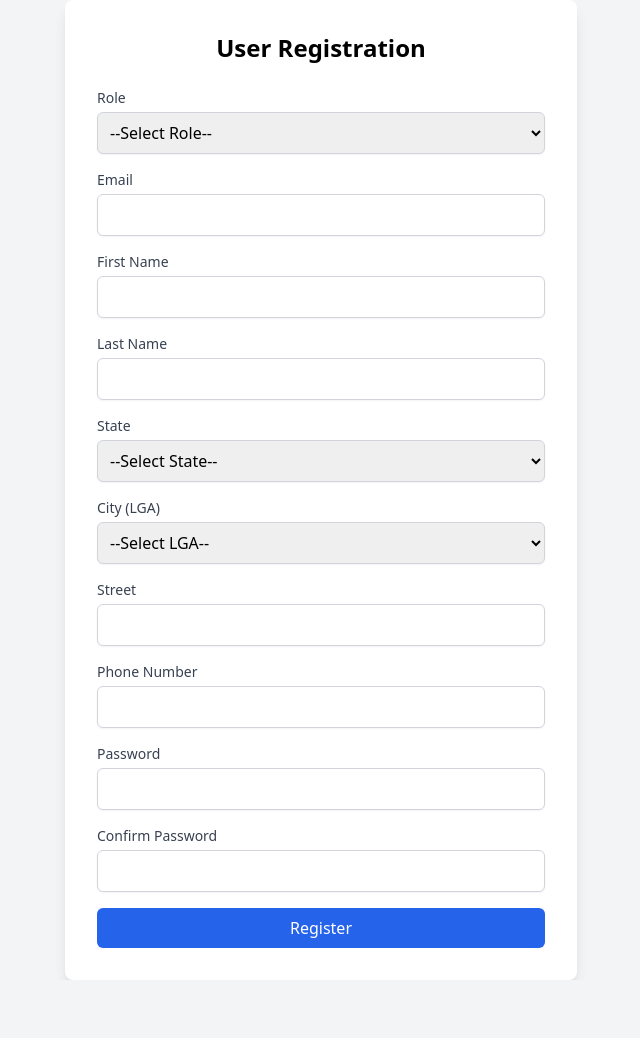
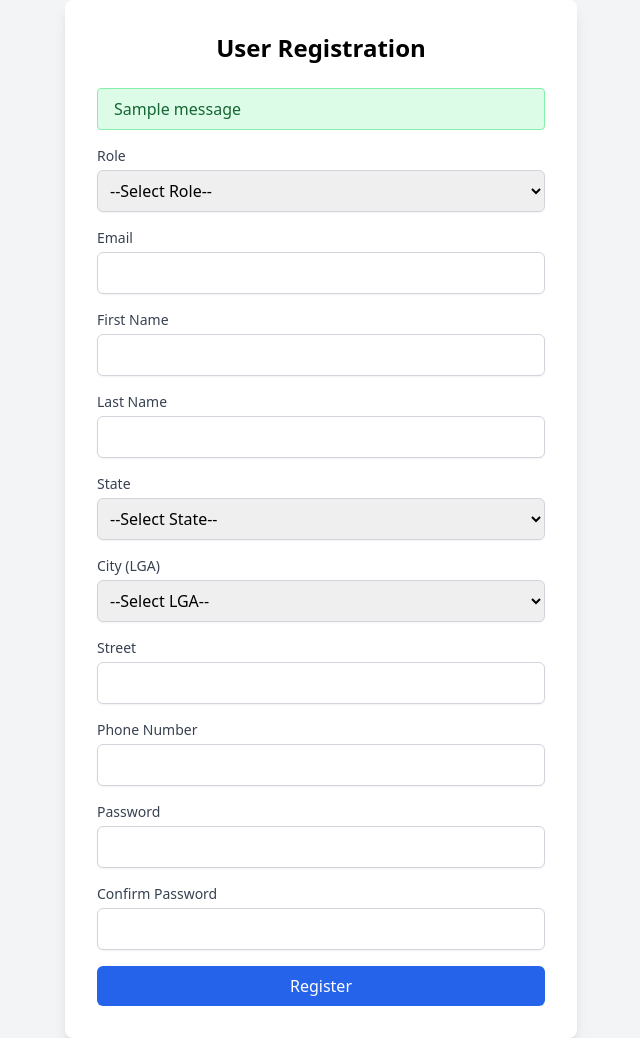
Before and after one commit to donchris90/livestockapp, a Flask app: page /auth/register in a window 1280 px wide. Shown: the whole page, without its empty margins (319-959 px from the left). Before the commit the page ends 980 px from the top, so only its background shows below. Run offline with Flask 3, Linux system fonts and the light colour scheme; tables that the repository leaves empty hold one stand-in row (values such as "Sample post"); one stand-in notice (Sample message) is shown; some libraries are stand-ins or nearby versions.

Commit message:
Update register.html

```diff
--- a/app/templates/register.html
+++ b/app/templates/register.html
@@ -8,6 +8,22 @@
 <body class="bg-gray-100 flex items-center justify-center min-h-screen">
   <div class="bg-white p-8 rounded-lg shadow-lg w-full max-w-lg">
     <h2 class="text-2xl font-bold mb-6 text-center">User Registration</h2>
+    {% with messages = get_flashed_messages(with_categories=true) %}
+  {% if messages %}
+    <div class="space-y-2 mb-4">
+      {% for category, message in messages %}
+        {% set bg = 'bg-green-100 text-green-800 border-green-300' if category == 'success'
+             else 'bg-yellow-100 text-yellow-800 border-yellow-300' if category == 'warning'
+             else 'bg-red-100 text-red-800 border-red-300' if category in ['danger','error']
+             else 'bg-gray-100 text-gray-800 border-gray-300' %}
+        <div class="border {{ bg }} px-4 py-2 rounded">
+          {{ message }}
+        </div>
+      {% endfor %}
+    </div>
+  {% endif %}
+{% endwith %}
+
     <form method="POST" action="{{ url_for('auth.register') }}" class="space-y-4">
 
       <div>
```
